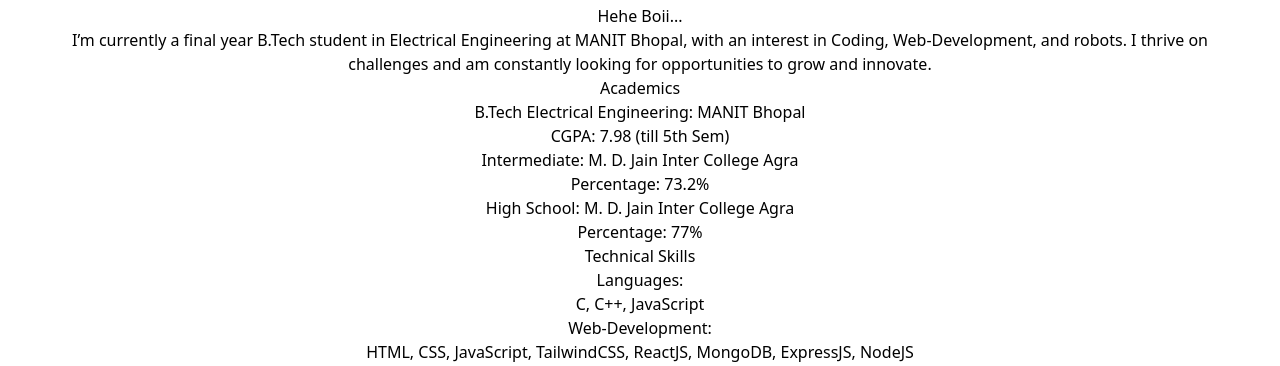
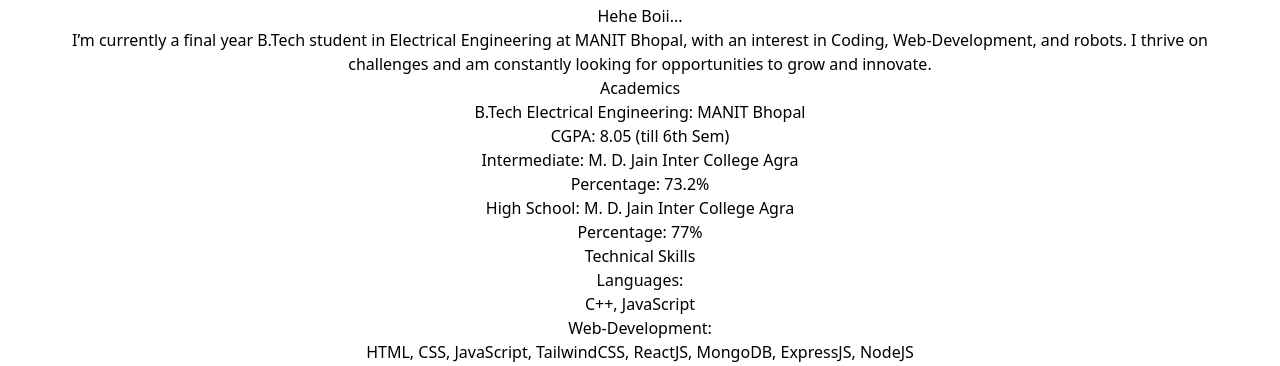
Before and after one commit to amanmahaur/My-Portfolio, a React (Vite) app: page /about in a window 1280 px wide. Shown: the part 2642-3008 px from the top of the page. Built offline with nearby package versions, Linux system fonts and the light colour scheme.

Commit message:
Update About.jsx

```diff
--- a/src/components/About/About.jsx
+++ b/src/components/About/About.jsx
@@ -29,7 +29,7 @@
                         <div className='flex flex-col space-y-4'>
                             <div className='flex justify-between'>
                                 <p className="text-gray-600">B.Tech Electrical Engineering: MANIT Bhopal</p>
-                                <p className="text-gray-600">CGPA: 7.98 (till 5th Sem)</p>
+                                <p className="text-gray-600">CGPA: 8.05 (till 6th Sem)</p>
                             </div>
                             <div className='flex justify-between'>
                                 <p className="text-gray-600">Intermediate: M. D. Jain Inter College Agra</p>
@@ -47,7 +47,7 @@
                         <div className='flex flex-col space-y-4'>
                             <div className='flex flex-row gap-1'>
                                 <p className="text-gray-600 font-bold">Languages:</p>
-                                <p className="text-gray-600">C, C++, JavaScript</p>
+                                <p className="text-gray-600">C++, JavaScript</p>
                             </div>
                             <div className='flex flex-row gap-1'>
                                 <p className="text-gray-600 font-bold">Web-Development:</p>
```
